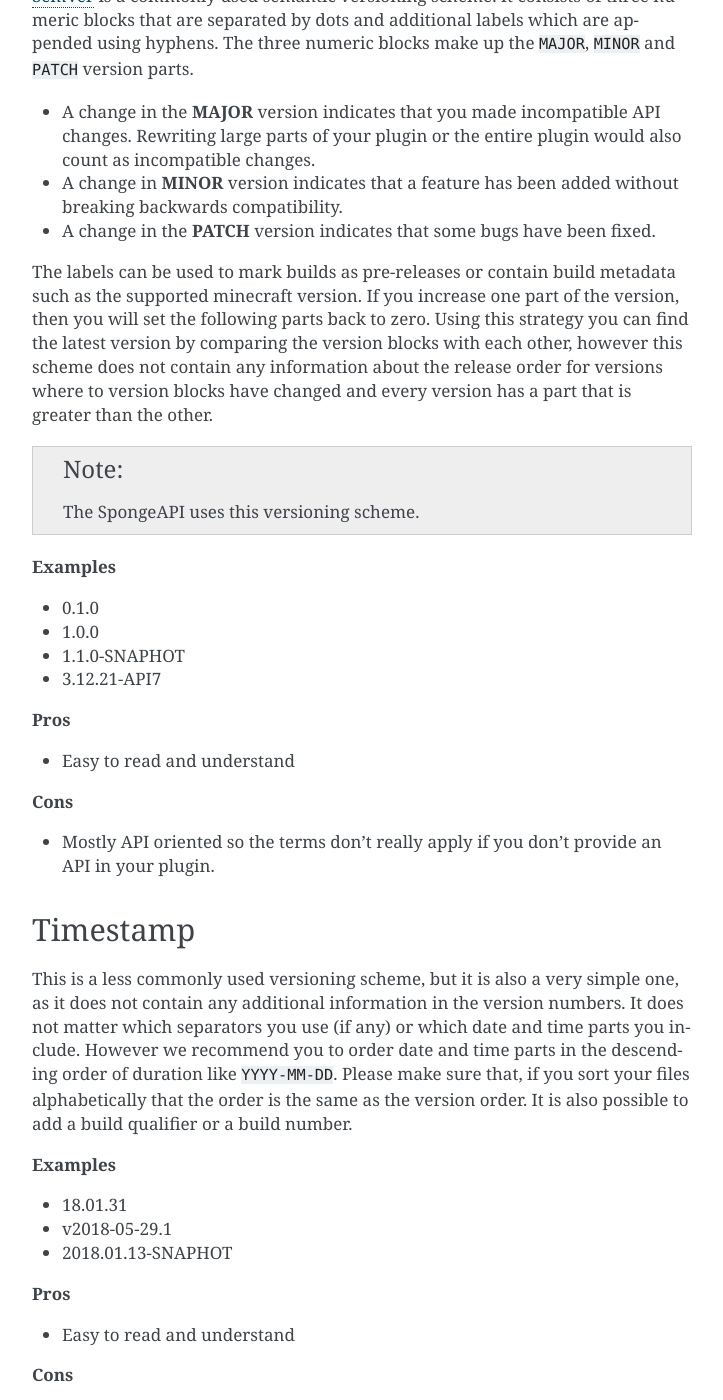
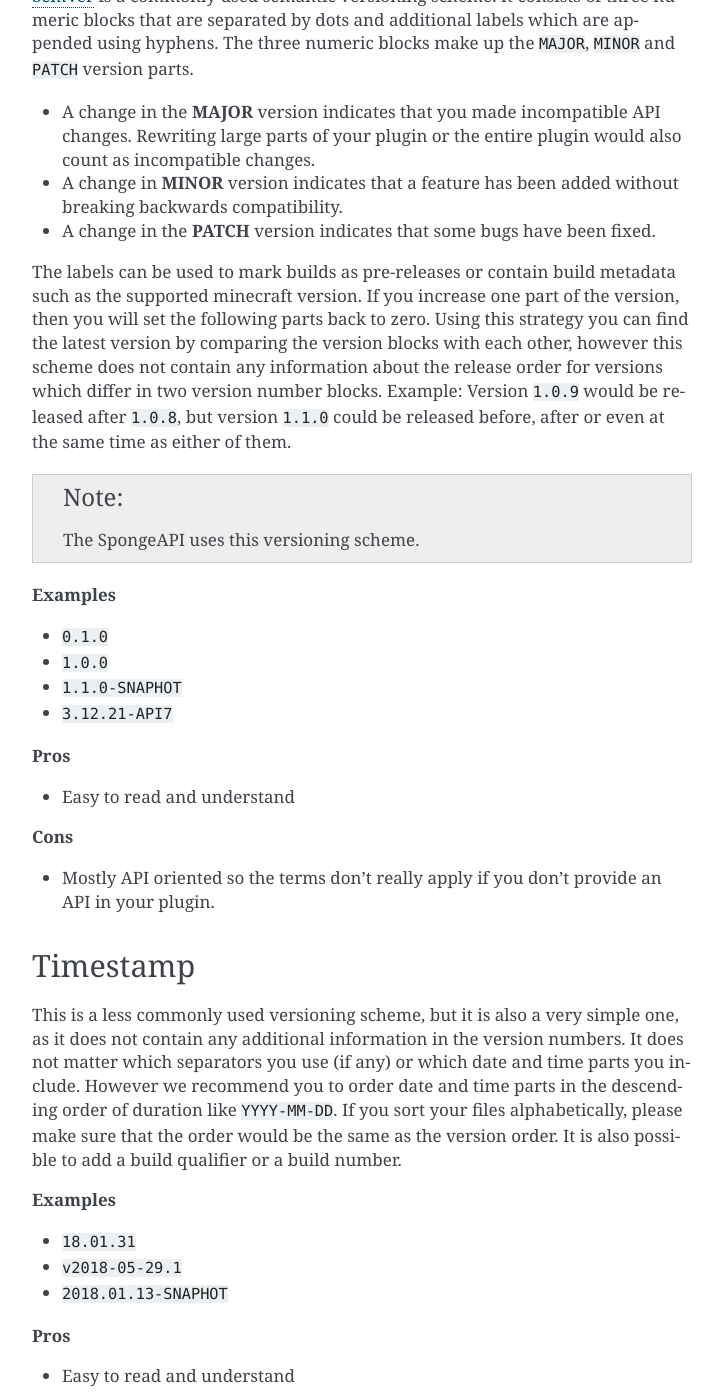
Before and after one commit to SpongePowered/SpongeDocs, a Sphinx documentation site: the page built from source/plugin/project/version-numbers.rst, in a window 1280 px wide and 1400 px high, scrolled down 578 px. Shown: the whole window, without its empty margins (388-1111 px from the left). Built offline with Sphinx 7.4.7, drawn with Linux system fonts in a browser that asks for light colours; pages that are not in the unit, such as notebooks, are missing from menus.

Commit message:
Fix comments

```diff
--- a/source/plugin/project/version-numbers.rst
+++ b/source/plugin/project/version-numbers.rst
@@ -30,8 +30,9 @@ the ``MAJOR``, ``MINOR`` and ``PATCH`` version parts.
 The labels can be used to mark builds as pre-releases or contain build metadata such as the supported minecraft version.
 If you increase one part of the version, then you will set the following parts back to zero. Using this strategy you
 can find the latest version by comparing the version blocks with each other, however this scheme does not contain any
-information about the release order for versions where to version blocks have changed and every version has a part that
-is greater than the other.
+information about the release order for versions which differ in two version number blocks. Example: Version ``1.0.9``
+would be released after ``1.0.8``, but version ``1.1.0`` could be released before, after or even at the same time as
+either of them.
 
 .. note::
 
@@ -39,10 +40,10 @@ is greater than the other.
 
 **Examples**
 
-* 0.1.0
-* 1.0.0
-* 1.1.0-SNAPHOT
-* 3.12.21-API7
+* ``0.1.0``
+* ``1.0.0``
+* ``1.1.0-SNAPHOT``
+* ``3.12.21-API7``
 
 **Pros**
 
@@ -58,14 +59,14 @@ Timestamp
 This is a less commonly used versioning scheme, but it is also a very simple one, as it does not contain any additional
 information in the version numbers. It does not matter which separators you use (if any) or which date and time parts
 you include. However we recommend you to order date and time parts in the descending order of duration like
-``YYYY-MM-DD``. Please make sure that, if you sort your files alphabetically that the order is the same as the version
+``YYYY-MM-DD``. If you sort your files alphabetically, please make sure that the order would be the same as the version
 order. It is also possible to add a build qualifier or a build number.
 
 **Examples**
 
-* 18.01.31
-* v2018-05-29.1
-* 2018.01.13-SNAPHOT
+* ``18.01.31``
+* ``v2018-05-29.1``
+* ``2018.01.13-SNAPHOT``
 
 **Pros**
 
```
